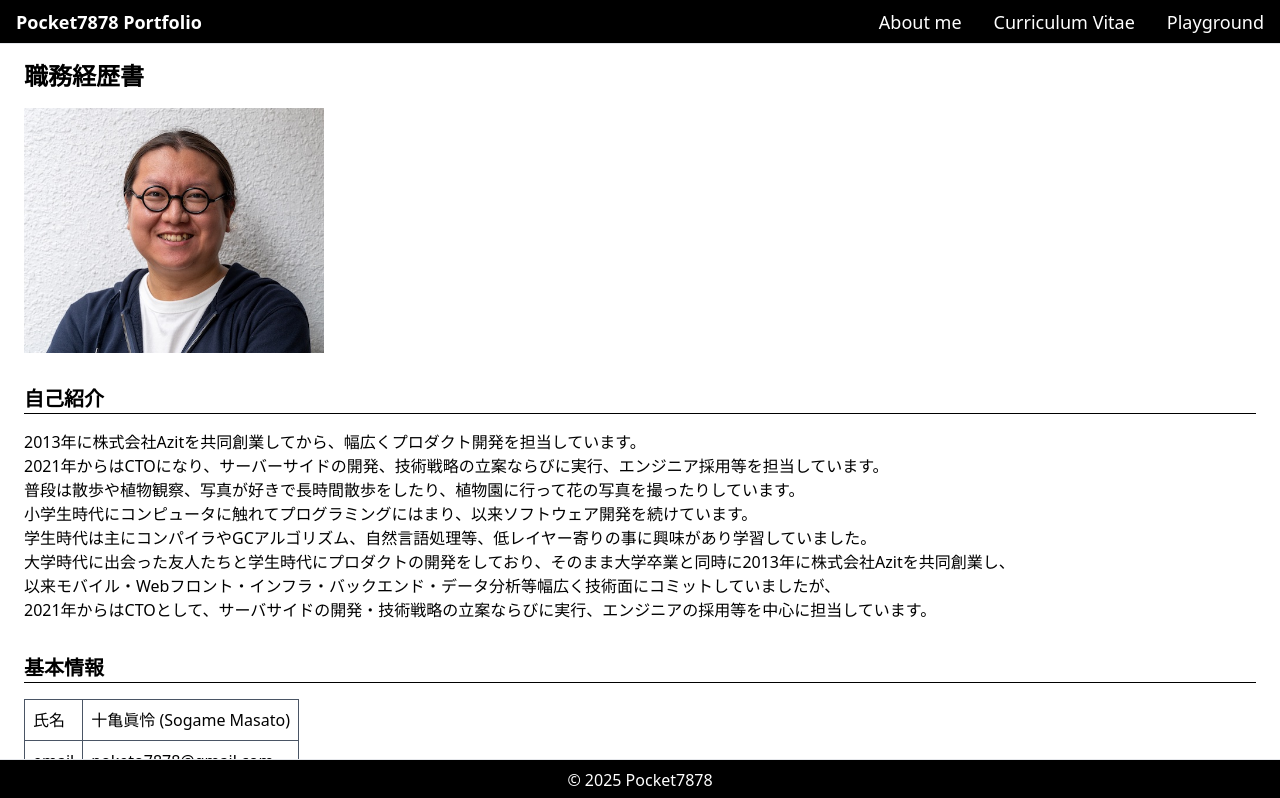
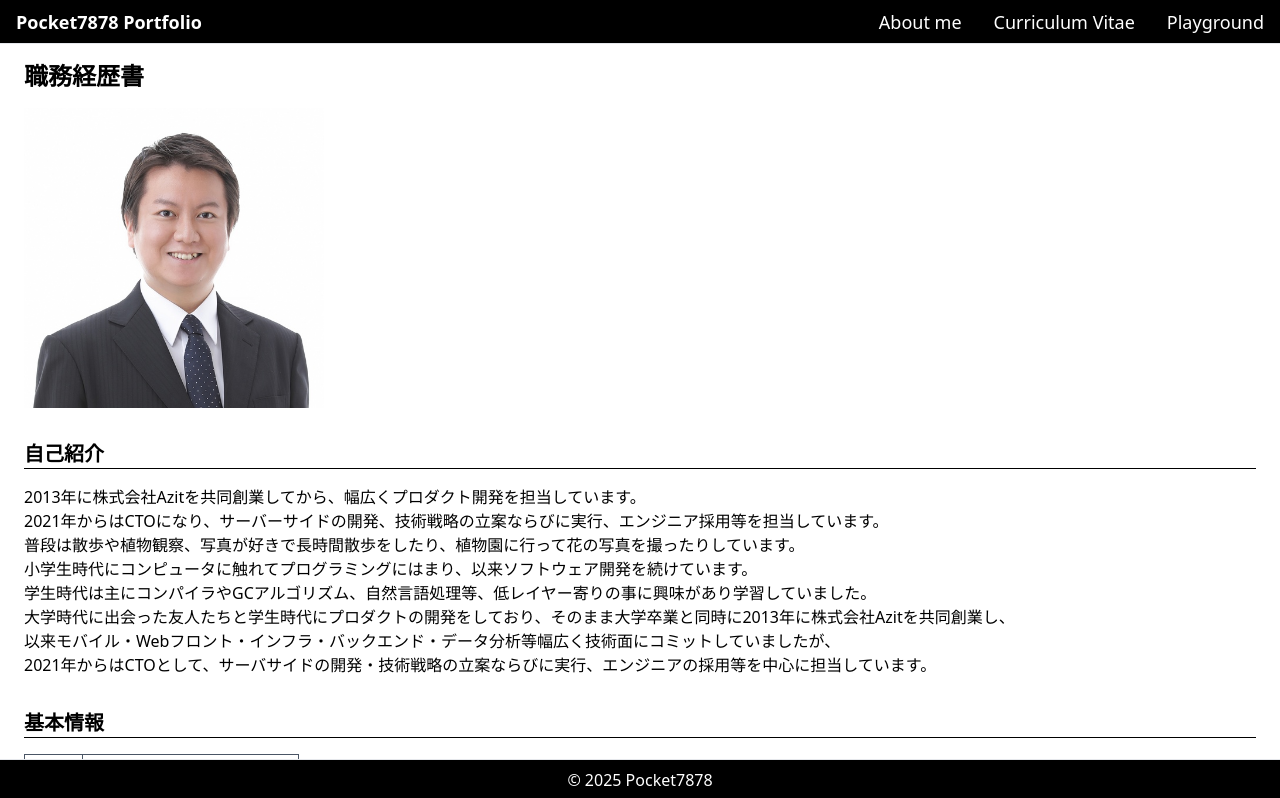
Before and after one commit to pocket7878/pocket7878-com, a Next.js app: page /curriculum_vitae in a window 1280 px wide. Shown: the top 798 px of the page. Built offline with nearby package versions, Linux system fonts and the light colour scheme.

Commit message:
feat: Update prof image

```diff
--- a/app/curriculum_vitae/page.tsx
+++ b/app/curriculum_vitae/page.tsx
@@ -25,7 +25,7 @@ const Home = () => {
               src='/prof_img.jpg'
               alt='Profile image'
               width={300}
-              height={245}
+              height={300}
               style={{
                 maxWidth: '100%',
                 height: 'auto',
--- a/features/about_me/components/Profile.tsx
+++ b/features/about_me/components/Profile.tsx
@@ -9,7 +9,7 @@ export const Profile = () => {
           src='/prof_img.jpg'
           alt='Profile image'
           width={300}
-          height={245}
+          height={300}
           style={{
             maxWidth: '100%',
             height: 'auto',
```
Also changed, not shown: public/prof_img.jpg.
